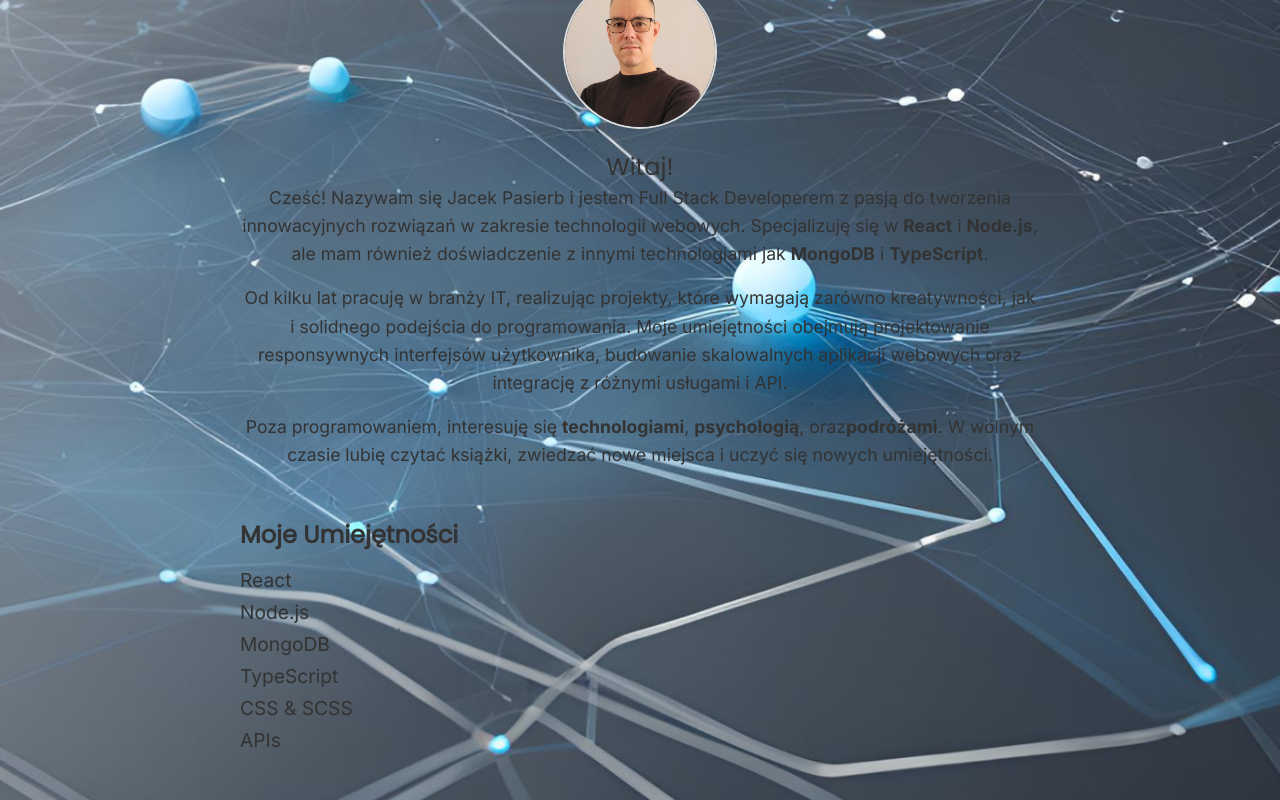
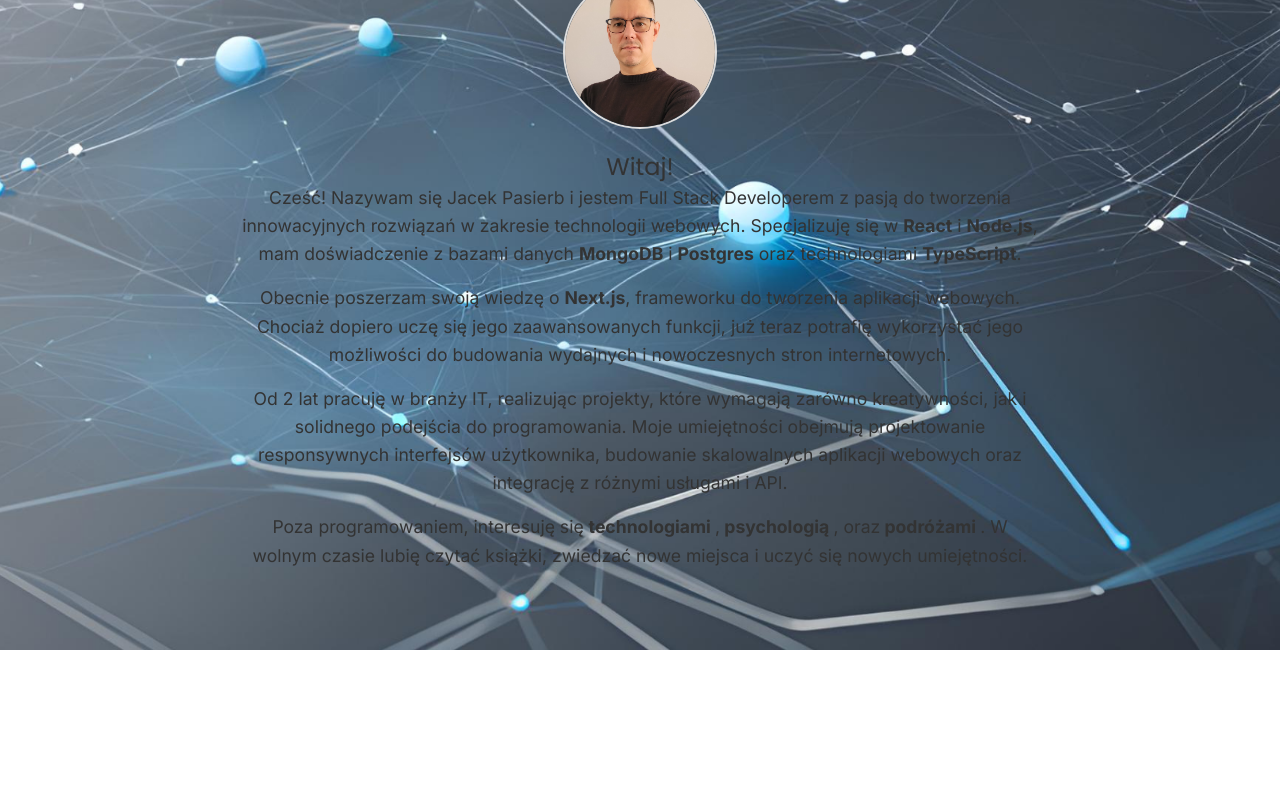
Before and after one commit to JacekPasierb/portfolio, a Next.js app: page / in a window 1280 px wide. Shown: the part 355-1155 px from the top of the page. After the commit the page ends 1005 px from the top, so only its background shows below. Built offline with nearby package versions, Linux system fonts and the light colour scheme.

Commit message:
Feature/About - change my description

```diff
--- a/app/page.tsx
+++ b/app/page.tsx
@@ -1,7 +1,7 @@
 // src/app/about/page.tsx
-import React from 'react';
-import styles from './page.module.css';
-import { poppins } from './ui/fonts';
+import React from "react";
+import styles from "./page.module.css";
+import { poppins } from "./ui/fonts";
 
 const AboutPage: React.FC = () => {
   return (
@@ -14,32 +14,34 @@ const AboutPage: React.FC = () => {
         <div className={styles.bio}>
           <h2 className={poppins.className}>Witaj!</h2>
           <p>
-            Cześć! Nazywam się Jacek Pasierb i jestem Full Stack Developerem z pasją do tworzenia innowacyjnych rozwiązań
-            w zakresie technologii webowych. Specjalizuję się w <strong>React</strong> i <strong>Node.js</strong>, ale
-            mam również doświadczenie z innymi technologiami jak <strong>MongoDB</strong> i <strong>TypeScript</strong>.
+            Cześć! Nazywam się Jacek Pasierb i jestem Full Stack Developerem z
+            pasją do tworzenia innowacyjnych rozwiązań w zakresie technologii
+            webowych. Specjalizuję się w <strong>React</strong> i{" "}
+            <strong>Node.js</strong>, mam doświadczenie z bazami danych{" "}
+            <strong>MongoDB</strong> i <strong>Postgres</strong> oraz
+            technologiami <strong>TypeScript</strong>.
           </p>
           <p>
-            Od kilku lat pracuję w branży IT, realizując projekty, które wymagają zarówno kreatywności, jak i solidnego
-            podejścia do programowania. Moje umiejętności obejmują projektowanie responsywnych interfejsów użytkownika, budowanie
-            skalowalnych aplikacji webowych oraz integrację z różnymi usługami i API.
+            Obecnie poszerzam swoją wiedzę o <strong>Next.js</strong>,
+            frameworku do tworzenia aplikacji webowych. Chociaż dopiero uczę się
+            jego zaawansowanych funkcji, już teraz potrafię wykorzystać jego
+            możliwości do budowania wydajnych i nowoczesnych stron
+            internetowych.
           </p>
           <p>
-            Poza programowaniem, interesuję się <strong>technologiami</strong>, <strong>psychologią</strong>, oraz
-            <strong>podróżami</strong>. W wolnym czasie lubię czytać książki, zwiedzać nowe miejsca i uczyć się nowych
-            umiejętności.
+            Od 2 lat pracuję w branży IT, realizując projekty, które wymagają
+            zarówno kreatywności, jak i solidnego podejścia do programowania.
+            Moje umiejętności obejmują projektowanie responsywnych interfejsów
+            użytkownika, budowanie skalowalnych aplikacji webowych oraz
+            integrację z różnymi usługami i API.
+          </p>
+          <p>
+            Poza programowaniem, interesuję się <strong> technologiami </strong>
+            ,<strong> psychologią </strong> , oraz
+            <strong> podróżami </strong>. W wolnym czasie lubię czytać książki,
+            zwiedzać nowe miejsca i uczyć się nowych umiejętności.
           </p>
         </div>
-      </section>
-      <section className={styles.skills}>
-        <h2 className={poppins.className}>Moje Umiejętności</h2>
-        <ul>
-          <li>React</li>
-          <li>Node.js</li>
-          <li>MongoDB</li>
-          <li>TypeScript</li>
-          <li>CSS & SCSS</li>
-          <li>APIs</li>
-        </ul>
       </section>
     </main>
   );
```
